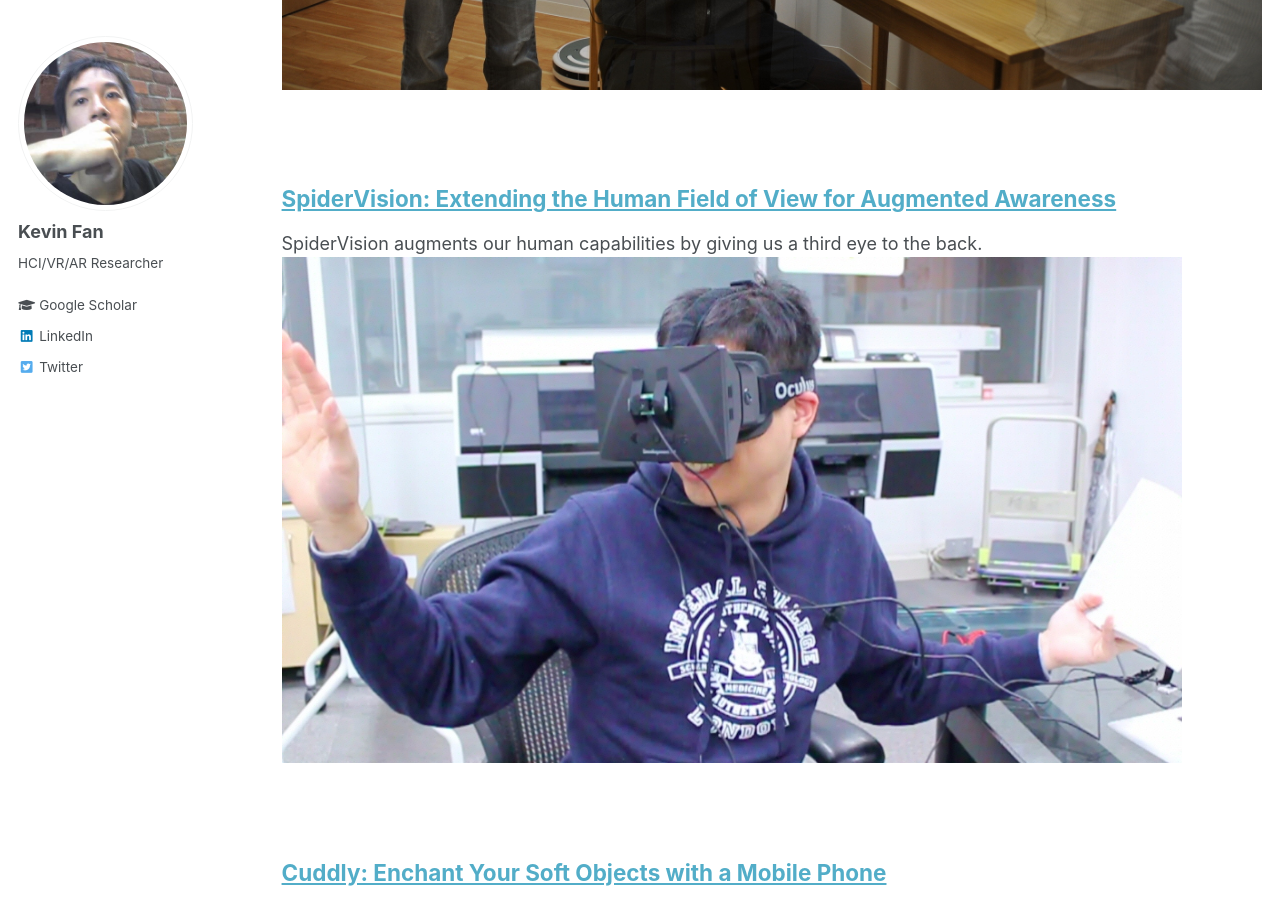
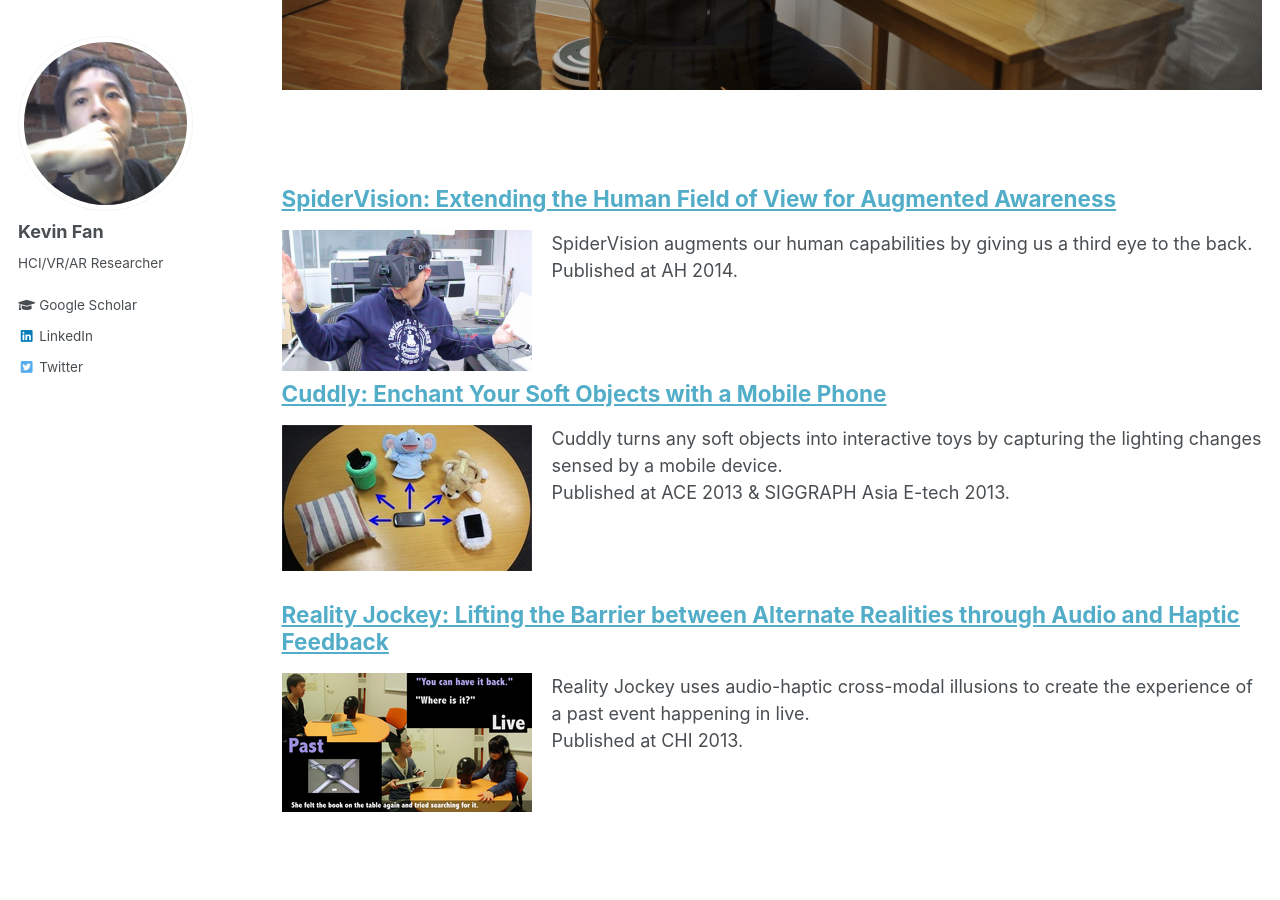
Before and after one commit to kevinswf/kevinswf.github.io, a Jekyll site: the page built from _pages/research.md, in a window 1280 px wide and 900 px high, scrolled down 4756 px. Built offline with Jekyll 4.4.1, drawn with Linux system fonts in a browser that asks for light colours.

Commit message:
format spidervision

```diff
--- a/_research/03SpiderVision.md
+++ b/_research/03SpiderVision.md
@@ -2,7 +2,7 @@
 title: "SpiderVision: Extending the Human Field of View for Augmented Awareness"
 collection: publications
 permalink: /publication/SpiderVision
-excerpt: "SpiderVision augments our human capabilities by giving us a third eye to the back. <img src='/images/spidervision.jpg'>"
+excerpt: "<img align='left' width='250' style='margin-right:20px' src='/images/spidervision.jpg'> SpiderVision augments our human capabilities by giving us a third eye to the back.<br> Published at AH 2014."
 date: 2013-04-27
 venue: "AH 2014"
 paperurl:
```
